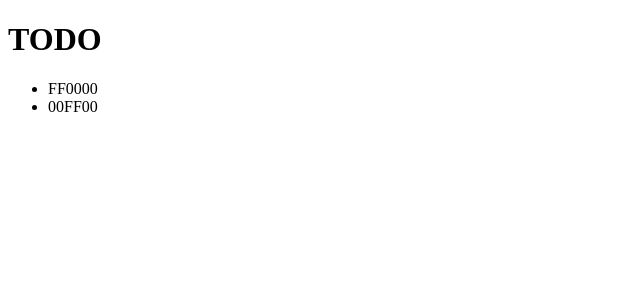
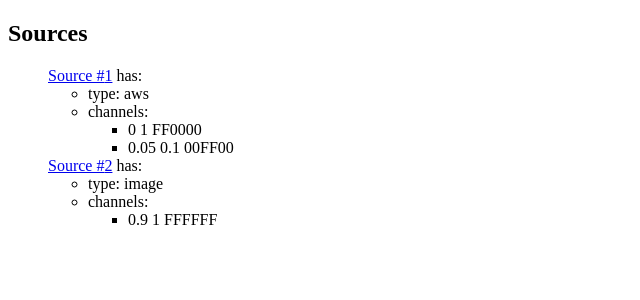
Before and after one commit to labsyspharm/minerva-author-ui, a React app: page / in a window 1280 px wide. Shown: the top 300 px of the page, without its empty margins (0-640 px from the left). Built offline with nearby package versions, Linux system fonts and the light colour scheme; the HTML template or start-up script is replaced by a standard one.

Commit message:
real example with source and channel

```diff
--- a/src/app.jsx
+++ b/src/app.jsx
@@ -1,15 +1,18 @@
 import React, { Component } from "react";
-import Source from "./components/source";
+import Sources from "./components/sources";
 
-const title = "TODO";
+const title = "Sources";
 
 class App extends Component {
 
   render() {
     return (
       <div className="App">
-				<h1>{title}</h1>
-        <Source />
+				<h2>{title}</h2>
+        <Sources sources={[
+          {id:1, type:'aws', url:'http://example.com', channels:[1001, 1002]},
+          {id:2, type:'image', url:'http://example.com', channels:[2001]}
+        ]}/>
       </div>
     );
   }
--- /dev/null
+++ b/src/components/channel.jsx
@@ -0,0 +1,23 @@
+import React, { Component } from "react";
+
+/**
+ * @param {number} id - which channel.
+ */
+const Channel = ({id}) => {
+
+  const channels = {
+    1001: { min: 0, max: 1, color: "FF0000" },
+    1002: { min: 0.05, max: 0.1, color: "00FF00" },
+    2001: { min: 0.9, max: 1.0, color: "FFFFFF" }
+  };
+
+  const el = channels[id];
+
+  return (
+    <li key={id}>
+      {el.min} {el.max} {el.color}
+    </li>
+  );
+}
+
+export default Channel;
--- /dev/null
+++ b/src/components/channels.jsx
@@ -0,0 +1,16 @@
+import React, { Component } from "react";
+import Channel from "./channel"
+
+/**
+ * @param {number[]} ids - channels for given source.
+ */
+const Channels = ({ids}) => {
+
+  const channelNode = ids.map((id) => {
+    return (<Channel id={id} key={id}/>)
+  });
+
+  return (<ul>{channelNode}</ul>);
+}
+
+export default Channels;
--- a/src/components/source.jsx
+++ b/src/components/source.jsx
@@ -1,22 +1,28 @@
 import React, { Component } from "react";
+import Channels from "./channels"
 
-class Source extends Component {
-  constructor() {
-    super();
-    this.state = {
-			id: 1000,
-      type: "aws",
-      url: "https://minerva-test-images.s3.amazonaws.com/png_tiles",
-      channels: [
-        { id: 1000, min: 0, max: 1, color: "FF0000" },
-        { id: 1001, min: 0.05, max: 0.1, color: "00FF00" }
-      ]
-    }
-  }
-  render() {
-    const { channels } = this.state;
-    return <ul>{channels.map(el => <li key={el.id}>{el.color}</li>)}</ul>;
-  }
+/**
+ * @param {Object} source - {url, type, id, channels}.
+ */
+const Source = ({source}) => {
+  const {url, type, id, channels} = source;
+  return (
+    <div>
+      <a href={url}> Source #{id}</a>
+      <span> has: </span>
+      <ul>
+        <li>
+        <span> type: </span>
+        <span> {type} </span>
+        </li>
+        <li>
+        <span> channels: </span>
+        <Channels ids={channels}/>
+        </li>
+      </ul>
+    </div>
+  );
 }
 
+
 export default Source;
--- /dev/null
+++ b/src/components/sources.jsx
@@ -0,0 +1,16 @@
+import React, { Component } from "react";
+import Source from "./source"
+
+/**
+ * @param {Object[]} sources - [{url, type, id, channel}].
+ */
+const Sources = ({sources}) => {
+
+  const sourceNode = sources.map((source) => {
+    return (<Source source={source} key={source.id}/>)
+  });
+
+  return (<ul>{sourceNode}</ul>);
+}
+
+export default Sources;
```
